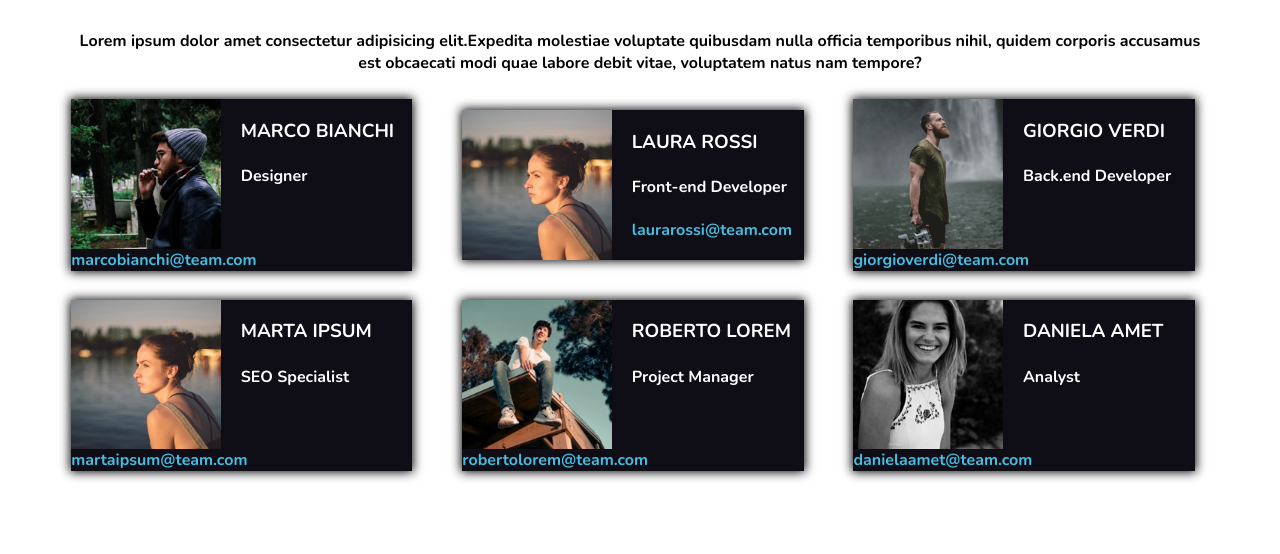
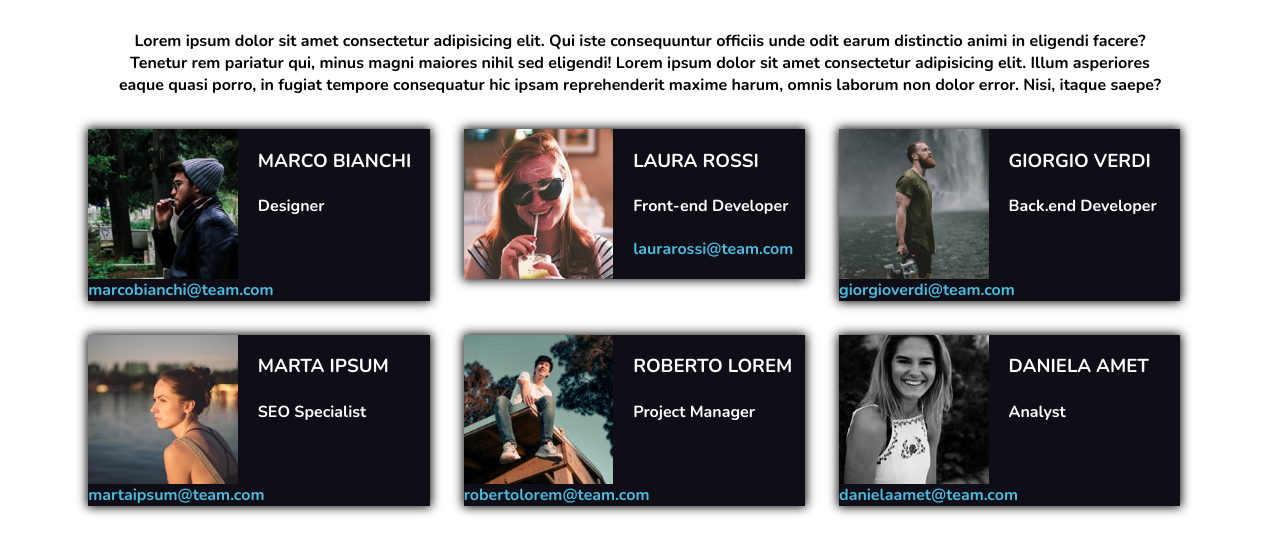
Before and after one commit to PatrikGjikolaj/html-css-float-card, a plain HTML site: page index.html in a window 1280 px wide. Shown: the part 106-660 px from the top of the page. Drawn offline with nearby package versions, Linux system fonts and the light colour scheme.

Commit message:
fix(main):codice indentato e migliorato

```diff
--- a/css/main.css
+++ b/css/main.css
@@ -5,7 +5,7 @@
 header{
     text-align: center;
     padding: 0;
-    margin: 10px 5%;
+    margin: 10px 100px;
 }
 h1{
     color: #e53170;
@@ -23,15 +23,13 @@ main{
     width: 30%;
     background-color: #0f0e17;
     color: white;
-    display: inline-block;
     vertical-align: middle;
     box-shadow: 0 0 10px 1px #000000;
+    float: left;
+    margin: 1.5%;
 
 }
 a{
     color: #48bde0;
     text-decoration: none;
 }
-div div:nth-child(2){
-    margin: 20px calc(100% - 96%);
-}
--- a/index.html
+++ b/index.html
@@ -13,7 +13,7 @@
 <body>
     <header>
         <h1>Meet Our Team</h1>
-        <p>Lorem ipsum dolor amet consectetur adipisicing elit.Expedita molestiae voluptate quibusdam nulla officia temporibus nihil, quidem corporis accusamus est obcaecati modi quae labore debit vitae, voluptatem natus nam tempore?</p>
+        <p>Lorem ipsum dolor sit amet consectetur adipisicing elit. Qui iste consequuntur officiis unde odit earum distinctio animi in eligendi facere? Tenetur rem pariatur qui, minus magni maiores nihil sed eligendi! Lorem ipsum dolor sit amet consectetur adipisicing elit. Illum asperiores eaque quasi porro, in fugiat tempore consequatur hic ipsam reprehenderit maxime harum, omnis laborum non dolor error. Nisi, itaque saepe?</p>
     </header>
     <main>
         <div>
@@ -24,7 +24,7 @@
                 <a href="https://www.google.com">marcobianchi@team.com</a>
             </div>
             <div class="membro">
-                    <img src="./img/female2.png" alt="">
+                <img src="./img/female1.png" alt="">
                 <h3>LAURA ROSSI</h3>
                 <h4>Front-end Developer</h4>
                 <a href="https://www.google.com">laurarossi@team.com</a>
@@ -35,8 +35,6 @@
                 <h4>Back.end Developer</h4>
                 <a href="https://www.google.com">giorgioverdi@team.com</a>
             </div>
-        </div>
-        <div>
             <div class="membro">
                 <img src="./img/female2.png" alt="">
                 <h3>MARTA IPSUM</h3>
```
Lines whose indentation alone changed are shown as unchanged.
